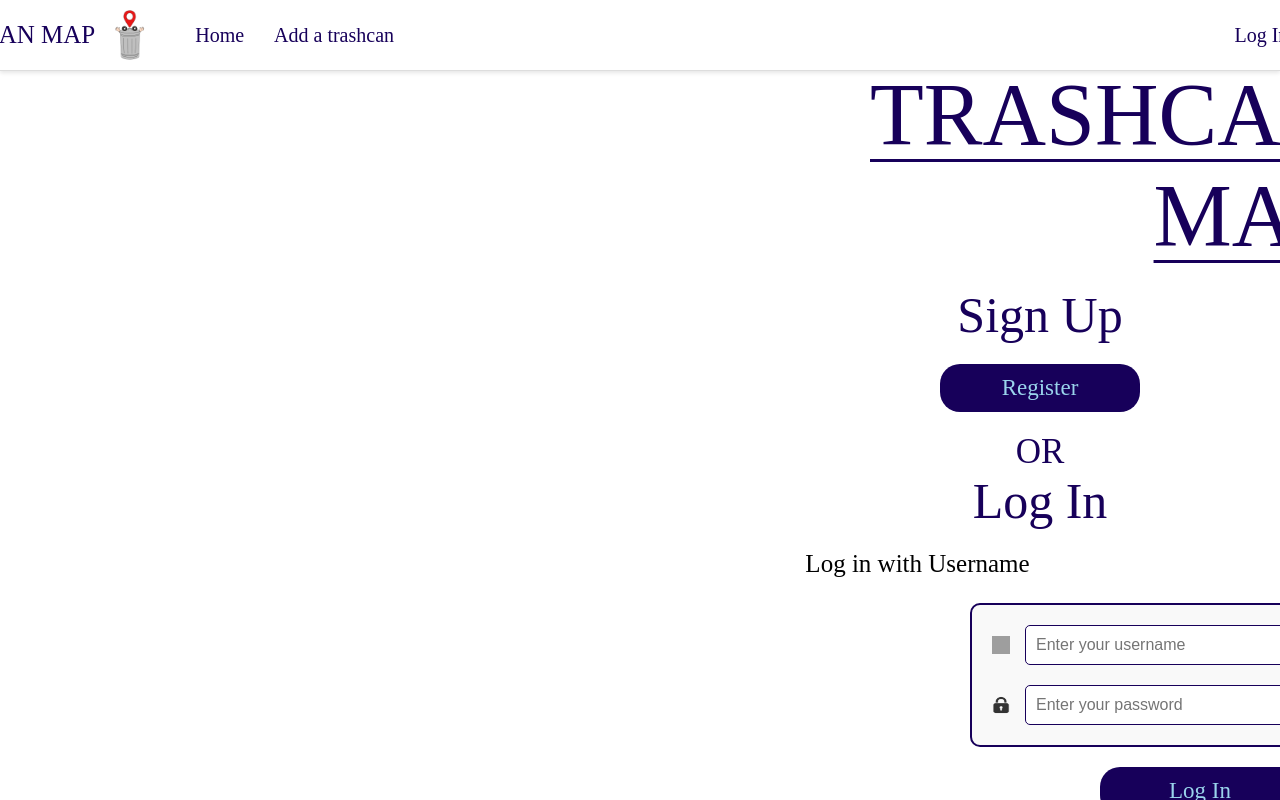
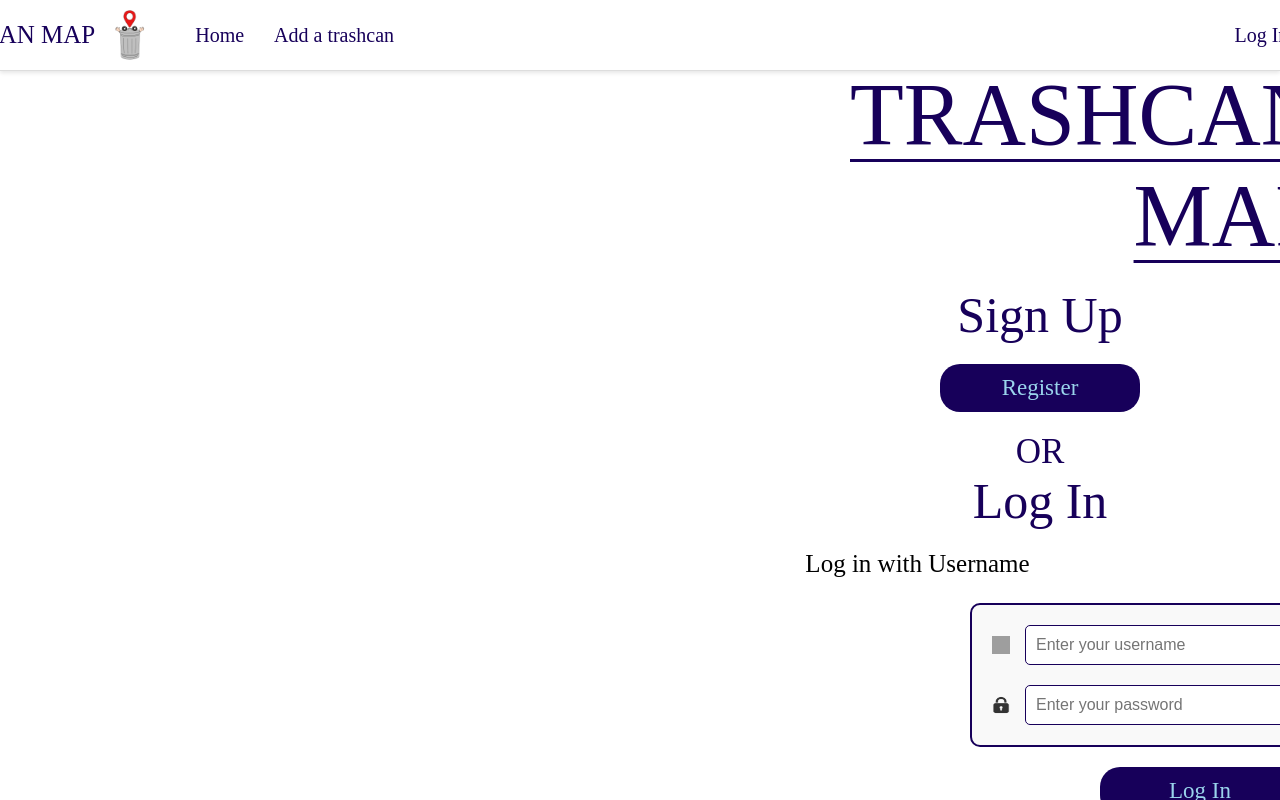
Before and after one commit to Ppunpprem/Goober, a React (Vite) app in the folder G2 - Copy (2)/: page /log-regist in a window 1280 px wide. Built offline with nearby package versions, Linux system fonts and the light colour scheme; grey boxes are pictures that could not be loaded; a web font is replaced by a local one.

Commit message:
edit finish

```diff
--- a/G2 - Copy (2)/src/components/Log_and_Regist.css
+++ b/G2 - Copy (2)/src/components/Log_and_Regist.css
@@ -66,7 +66,7 @@ p1 {
   color: #17005A;
   font-size: 5.5rem;
   font-weight: bold;
-  margin-left: 870px;
+  margin-left: 850px;
   display: flex;
   text-align: right;
   font-family: 'Afacad';
```
